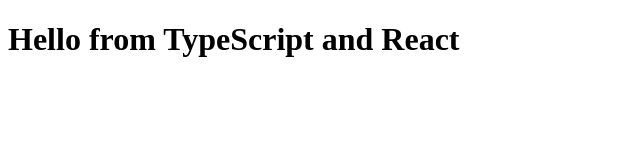
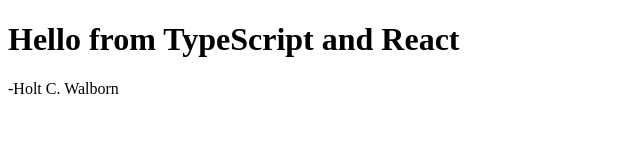
Before and after one commit to hwalborn/typeScript-react, a React app in the folder proj/: page / in a window 1280 px wide. Shown: the top 160 px of the page, without its empty margins (0-640 px from the left). Built offline with nearby package versions, Linux system fonts and the light colour scheme.

Commit message:
Added new interfaces, a class, and some cool shit

```diff
--- /dev/null
+++ b/proj/src/classes/Programmer.ts
@@ -0,0 +1,17 @@
+import { Person } from '../interfaces/Person';
+
+export class Programmer implements Person {
+    firstName: string;
+    lastName: string;
+    middleInitial: string;
+
+    get fullName(): string {
+        return `${this.firstName} ${this.middleInitial} ${this.lastName}`;
+    }
+
+    constructor(firstName: string, middleInitial: string, lastName: string) {
+        this.firstName = firstName;
+        this.lastName = lastName;
+        this.middleInitial = middleInitial;
+    }
+}
--- a/proj/src/components/Hello.tsx
+++ b/proj/src/components/Hello.tsx
@@ -1,9 +1,24 @@
 import * as React from 'react';
 
-export interface HelloProps { compiler: string; framework: string }
+import { Programmer } from '../classes/Programmer';
+
+import { HelloProps } from '../interfaces/HelloProps';
 
 export class Hello extends React.Component<HelloProps, {}> {
+    programmer: Programmer;
+    constructor(props:  Readonly<HelloProps>) {
+        super(props);
+        const nameArray = this.props.lastFirstMiddle.split(',');
+        const firstNameMiddleInitial = nameArray.pop();
+        this.programmer = new Programmer(firstNameMiddleInitial.split(' ')[1], firstNameMiddleInitial.split(' ')[2], nameArray[0])
+    }
+
     render() {
-        return <h1>Hello from {this.props.compiler} and {this.props.framework}</h1>
+        return (
+            <div>
+                <h1>Hello from {this.props.compiler} and {this.props.framework}</h1>
+                <p>-{this.programmer.fullName}</p>
+            </div>
+        )
     }
 }
--- a/proj/src/index.tsx
+++ b/proj/src/index.tsx
@@ -4,6 +4,6 @@
 import { Hello } from './components/Hello';
 
 ReactDOM.render(
-    <Hello compiler="TypeScript" framework="React" />,
+    <Hello compiler="TypeScript" framework="React" lastFirstMiddle="Walborn, Holt C." />,
     document.getElementById('example')
 )
--- /dev/null
+++ b/proj/src/interfaces/HelloProps.ts
@@ -0,0 +1 @@
+export interface HelloProps { compiler: string; framework: string, lastFirstMiddle: string }
--- /dev/null
+++ b/proj/src/interfaces/Person.ts
@@ -0,0 +1,4 @@
+export interface Person {
+    firstName: string;
+    lastName: string
+}
--- a/proj/webpack.config.js
+++ b/proj/webpack.config.js
@@ -1,5 +1,5 @@
 module.exports = {
-    mode: "production",
+    mode: "development",
     devtool: "source-map",
     resolve: {
         extensions: [".ts", ".tsx"]
```
